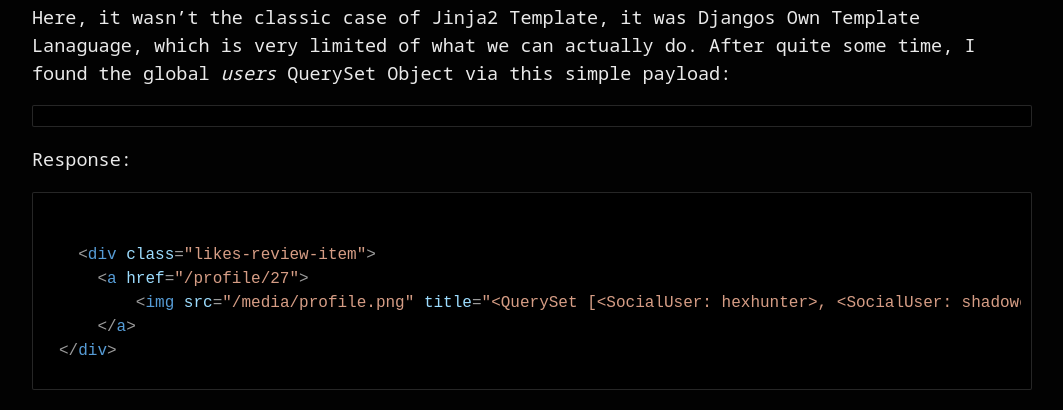
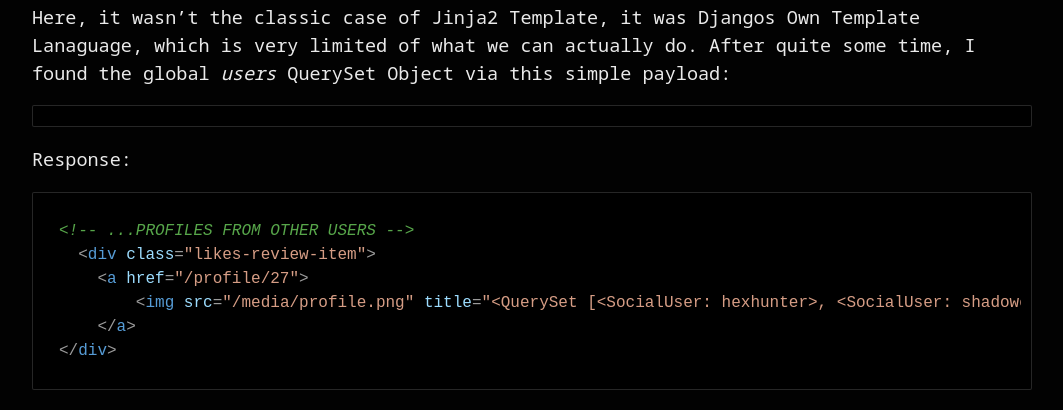
Before and after one commit to 20kilograma/blog, a Jekyll site: the page built from hacknet-htb.md, in a window 1280 px wide and 900 px high, scrolled down 1737 px, cut to the strip 490-900 px from the top of the window. Shown: the whole strip, without its empty margins (108-1171 px from the left). Built offline with Jekyll 4.4.1, drawn with Linux system fonts in a browser that asks for light colours; nearby versions of some CDN libraries; some web fonts are replaced; our own code applies the rules of GitHub Pages for plain Markdown files.

Commit message:
Update hacknet-htb.md

```diff
--- a/hacknet-htb.md
+++ b/hacknet-htb.md
@@ -36,7 +36,7 @@
 Here, it wasn't the classic case of Jinja2 Template, it was Djangos Own Template Lanaguage, which is very limited of what we can actually do. After quite some time, I found the global <i>users</i> QuerySet Object via this simple payload:
 <pre><code class="language-none">{{ users }}</code></pre>
 Response:
-<pre><code class="language-html"><!-- ...PROFILES FROM OTHER USERS -->
+<pre><code class="language-html">&lt;!-- ...PROFILES FROM OTHER USERS -->
   &lt;div class="likes-review-item">
     &lt;a href="/profile/27">
         &lt;img src="/media/profile.png" title="&lt;QuerySet [&lt;SocialUser: hexhunter&gt;, &lt;SocialUser: shadowcaster&gt;, &lt;SocialUser: blackhat_wolf&gt;, &lt;SocialUser: glitch&gt;, &lt;SocialUser: codebreaker&gt;, &lt;SocialUser: shadowmancer&gt;, &lt;SocialUser: whitehat&gt;, &lt;SocialUser: brute_force&gt;, &lt;SocialUser: shadowwalker&gt;, &lt;SocialUser: {{ users }}&gt;]&gt;">
```
